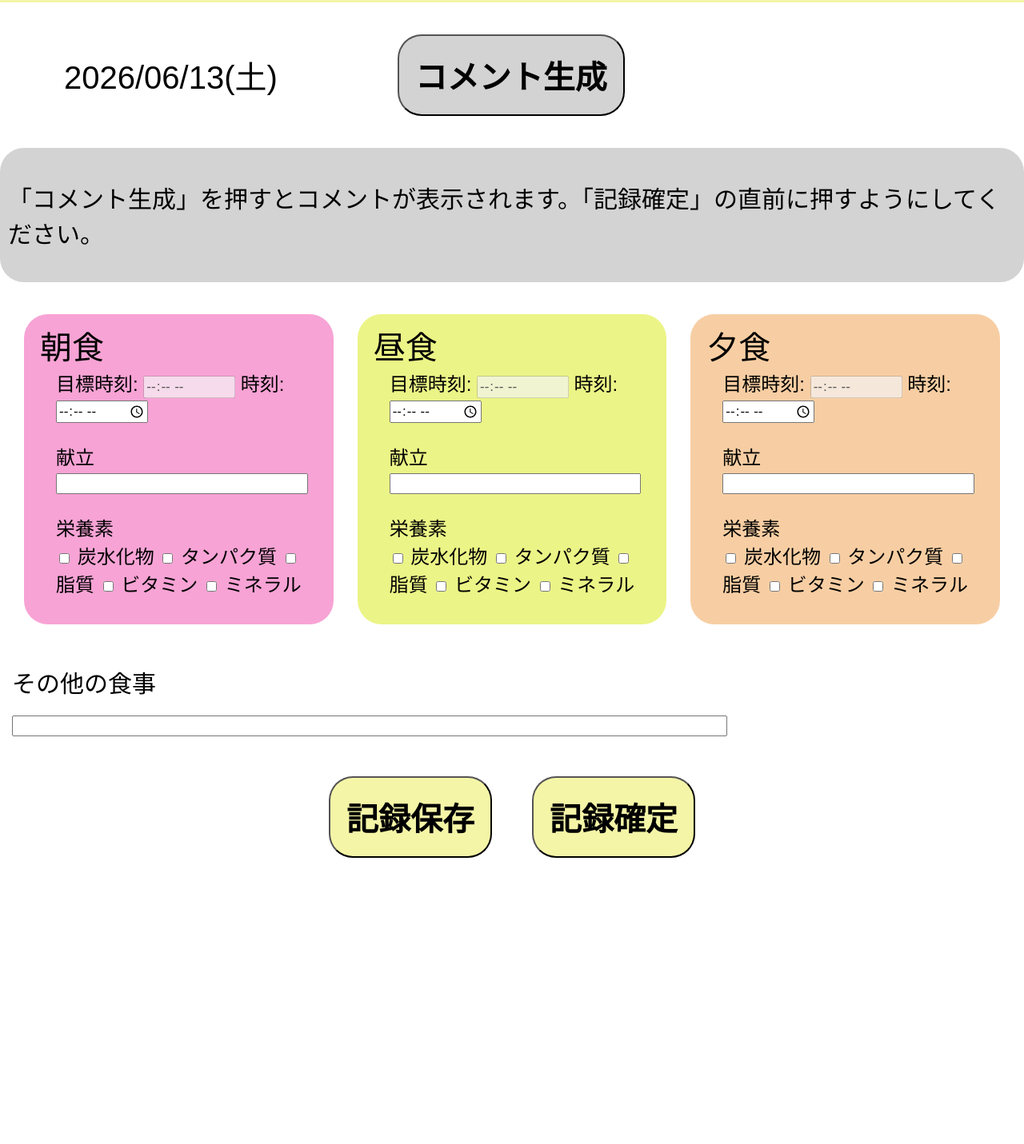
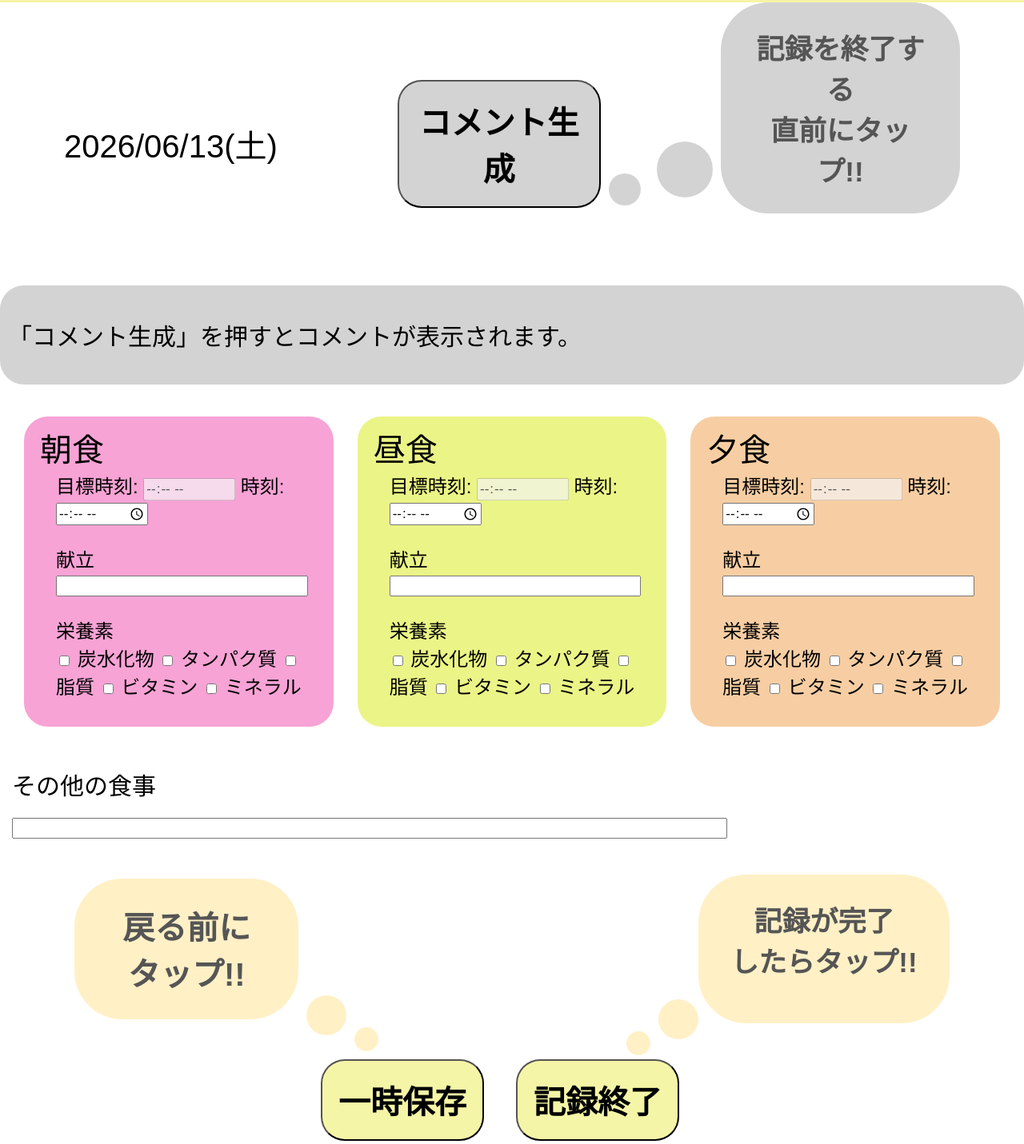
Before and after one commit to NakahashiRiko/Kokokara, a plain HTML site: page mealApp.html in a window 1280 px wide. Shown: the part 97-1528 px from the top of the page at 80% size. Before the commit the page ends 1200 px from the top, so only its background shows below. Drawn offline with Linux system fonts and the light colour scheme; no server answers.

Commit message:
mealApp.html ・ボタンの名称変更 mealApp.css ・3つのボタンの操作を促すテキストを作った。ネットにあった吹き出しのデザインを参考に。

```diff
--- a/frontEnd/src/js/mealApp.js
+++ b/frontEnd/src/js/mealApp.js
@@ -152,7 +152,7 @@ function createMealDataObject() {
     if (otherInput) mealDataObj.meal.other = otherInput.value;
 
     const commentText = document.getElementById('comment');
-    if (commentText && commentText.textContent !== "「コメント生成」を押すとコメントが表示されます。「記録確定」の直前に押すようにしてください。") {
+    if (commentText && commentText.textContent !== "「コメント生成」を押すとコメントが表示されます。「記録終了」の直前に押すようにしてください。") {
         mealDataObj.meal.comment = commentText.textContent;
     }
 
@@ -160,7 +160,7 @@ function createMealDataObject() {
 }
 //---------------------追加④ここまで---------------------
 
-// 「記録確定」ボタンが押されたときの保存イベント
+// 「記録終了」ボタンが押されたときの保存イベント
 document.getElementById('finish_today_btn').addEventListener('click', async () => {
     //--------------ここから変更して良い。----------------------//
 
@@ -408,11 +408,11 @@ function checkUnfilledFields(mealType, mealName){
     }
 }
 
-//-------------------------[機能6]記録保存ボタンの動作-------------------------//
-//記録保存ボタンをHTMLから取得
+//-------------------------[機能6]一時保存ボタンの動作-------------------------//
+//一時保存ボタンをHTMLから取得
 const finishBtn = document.getElementById('save_records_btn');
 
-//記録保存ボタンがクリックされたときの動作（ここで全体の指揮をとる）
+//一時保存ボタンがクリックされたときの動作（ここで全体の指揮をとる）
 finishBtn.addEventListener('click', async () => {
 
     //-------------------------[機能7]ボタンを押すとその時点で記入済みの内容をdisabledにする-------------------------//
@@ -432,7 +432,7 @@ finishBtn.addEventListener('click', async () => {
 });
 
 //-------------------------[機能8]コメント生成ボタンの動作-------------------------//
-//記録保存ボタンをHTMLから取得
+//コメント生成ボタンをHTMLから取得
 const commentBtn = document.getElementById('create_comment_btn');
 
 //コメント生成ボタンがクリックされた時の動作
--- a/mealApp.css
+++ b/mealApp.css
@@ -55,6 +55,49 @@ input{
     border-radius: 30px;/*ボックスの角を丸くする。*/
     padding: 20px;/*ボタン内の余白を設定*/
     cursor: pointer;/*マウスポインタがこのテキストの上に来たとき、クリックできることを示すポインタに変わる。*/
+}
+
+/*「コメント生成」ボタンの左横に表示されるテキスト。吹き出しにしてユーザビリティを向上*/
+#create_comment_btn_text{
+    position: relative;
+    /* ボタンのすぐ左横に配置されるように調整 */
+    padding: 30px 40px;
+    background: #d3d3d3; /* ふきだしの色 */
+    border-radius: 60px;
+    font-weight: bold;
+    color: #555;
+    text-align: center;
+    font-size: 35px;
+    margin: 0px 0px 90px 0px;
+}
+
+/* 泡の小さい丸（一番右、ボタンにくっつく方） */
+#create_comment_btn_text:before{
+    content: "";
+    position: absolute;
+    left: -140px;
+    width: 40px;
+    height: 40px;
+    bottom: 10px;
+    background: #d3d3d3;
+    border-radius: 50%;
+}
+
+/* 泡の中くらいの丸（右から2番目） */
+#create_comment_btn_text:after{
+    content: "";
+    position: absolute;
+    left: -80px;
+    width: 70px;
+    height: 70px;
+    bottom: 20px;
+    background: #d3d3d3;
+    border-radius: 50%;
+}
+
+#create_comment_btn_text p{
+    margin: 0;
+    padding: 0;
 }
 
 /*コメント文が生成されるボックスのデザイン*/
@@ -134,20 +177,19 @@ input{
     width: 100%;
 }
 
-/*その他の食事の入力欄の拡大。*/
-#other_meals_input{
-    margin-top: 20px;/*上の余白を20px。これを入れると次の内容との間に余白ができる。*/
-    margin-bottom: 20px;/*下の余白を20px。これを入れると次の内容との間に余白ができる。*/
-    width: 70%;
-}
-
 /*「その他の食事」テキストのデザイン。*/
 #other_meals-title{
     margin-left: 15px;/*タイトルの左側の余白を15px。これを入れるとタイトルが右側に少し移動する。*/
     font-size: 30px;/*文字サイズの指定*/
 }
 
-/*「記録保存」ボタンと「記録確定」ボタンのデザイン。*/
+/*その他の食事の入力欄の拡大。*/
+#other_meals_input{
+    margin-top: 20px;/*上の余白を20px。これを入れると次の内容との間に余白ができる。*/
+    width: 70%;
+}
+
+/*「一時保存」ボタンと「記録終了」ボタンのデザイン。*/
 #save_records_btn, #finish_today_btn{
     font-size: 40px;/*ボタンのサイズを拡大*/
     background-color: #f5f5a7;/*背景色の指定。タイトルの背景色と一致させた。*/
@@ -157,10 +199,107 @@ input{
     cursor: pointer;/*マウスポインタがこのテキストの上に来たとき、クリックできることを示すポインタに変わる。*/
 }
 
-/*「記録保存」ボタンと「記録確定」ボタンのデザイン。boxごとだとボタン自体のデザインは作れない。*/
+/*「一時保存」ボタンと「記録終了」ボタンのデザイン。boxごとだとボタン自体のデザインは作れない。*/
 #bottom-btns-box{
     display: flex;/*ボックスなのでboxのデザイン内で書く。*/
     justify-content: center;/*テキストを縦方向の中央に揃える。これにより「コメント生成」ボタンがテキストと同じラインに並ぶ。*/
     margin-bottom: 30px;/*下の余白を30px。*/
-    gap: 50px;/*要素(ボタン)同士の間隔を20pxに自分で設定。*/
+    margin-right: 30px;
+    gap: 40px;/*要素(ボタン)同士の間隔を20pxに自分で設定。*/
+    font-size: 35px;
 }
+
+/*吹き出しデザインの引用
+https://saruwakakun.com/html-css/reference/speech-bubble#section5
+*/
+
+#bottom-text-box{
+    position: relative;
+    display: flex;
+    justify-content: center;
+    gap: 500px;
+    margin-bottom: 10px;
+    margin-top: -20px;
+}
+
+#save_records_btn_text{
+    position: relative;
+    /* ボタンのすぐ左横に配置されるように調整 */
+    padding: 30px 60px;
+    background: #fff0c6; /* ふきだしの色 */
+    border-radius: 60px;
+    font-weight: bold;
+    color: #555;
+    text-align: center;
+    font-size: 40px;
+}
+
+/* 泡の小さい丸(一番右)*/
+#save_records_btn_text:before{
+    content: "";
+    position: absolute;
+    left: 350px;/*左側からみたx座標。数値が大きいほど右にいく。rightでも指定可能だが数値が大きくなると左に行くため直感的にわかりにくい*/
+    width: 30px;/*丸の(横)幅*/
+    height: 30px;/*丸の(縦)幅、高さのこと*/
+    bottom: -40px;/*丸のy座標。数値が大きいほど上に行く*/
+    background: #fff0c6;
+    border-radius: 50%;
+}
+
+/* 泡の大きい丸(右から2番目)*/
+#save_records_btn_text:after{
+    content: "";
+    position: absolute;
+    left: 290px;
+    width: 50px;
+    height: 50px;
+    bottom: -20px;
+    background: #fff0c6;
+    border-radius: 50%;
+}
+
+#save_records_btn_text p{
+    margin: 0;
+    padding: 0;
+}
+
+#finish_today_btn_text{
+    position: relative;
+    /* ボタンのすぐ左横に配置されるように調整 */
+    padding: 30px 40px;
+    background: #fff0c6; /* ふきだしの色 */
+    border-radius: 60px;
+    font-weight: bold;
+    color: #555;
+    text-align: center;
+    font-size: 35px;
+}
+
+/* 泡の小さい丸（一番右、ボタンにくっつく方） */
+#finish_today_btn_text:before{
+    content: "";
+    position: absolute;
+    left: -90px;
+    width: 30px;
+    height: 30px;
+    bottom: -40px;
+    background: #fff0c6;
+    border-radius: 50%;
+}
+
+/* 泡の中くらいの丸（右から2番目） */
+#finish_today_btn_text:after{
+    content: "";
+    position: absolute;
+    left: -50px;
+    width: 50px;
+    height: 50px;
+    bottom: -20px;
+    background: #fff0c6;
+    border-radius: 50%;
+}
+
+#finish_today_btn_text p{
+    margin: 0;
+    padding: 0;
+}
--- a/mealApp.html
+++ b/mealApp.html
@@ -27,12 +27,15 @@
             <p>
                 <button id="create_comment_btn">コメント生成</button>
             </p>
+
+            <!--記録保存ボタンの左横に表示されるテキスト。吹き出しにしてユーザビリティを向上-->
+            <p id="create_comment_btn_text">記録を終了する<br>直前にタップ!!</p>
         </div>
 
         <div id="comment-box">
             <!--コメント文が表示されるフィールド。-->
             <!--「コメント生成」を押すとコメントが表示されます。「記録確定」の直前に押すようにしてください。-->
-            <p id="comment">「コメント生成」を押すとコメントが表示されます。「記録確定」の直前に押すようにしてください。</p>
+            <p id="comment">「コメント生成」を押すとコメントが表示されます。</p>
         </div>
 
         <!--3食すべてを囲むタグ。朝昼夕の食事欄を横一列に並べるために作成。-->
@@ -120,12 +123,21 @@
             </p>
         </div>
 
+        <div id="bottom-text-box">
+            <!--記録保存ボタンの左横に表示されるテキスト。吹き出しにしてユーザビリティを向上-->
+            <p id="save_records_btn_text">戻る前に<br>タップ!!</p>
+
+            <!--記録確定ボタンの右横に表示されるテキスト。吹き出しにしてユーザビリティを向上-->
+            <p id="finish_today_btn_text">記録が完了<br>したらタップ!!</p>
+        </div>
+
+
         <div id="bottom-btns-box">
             <!--記録を保存ボタン。画面右下に表示させるようにする。現段階での入力の蹴りがついたら押してもらう。ここで現時点での食事回数、不足栄養素を表示する。-->
-            <button id="save_records_btn">記録保存</button>
+            <button id="save_records_btn">一時保存</button>
 
             <!--確定ボタン。画面右下に表示させるようにする。その日の入力が完了したらこれを押すようにしてもらう。-->
-            <button id="finish_today_btn">記録確定</button>
+            <button id="finish_today_btn">記録終了</button>
         </div>
 
         <script type="module" src="frontEnd/src/js/mealApp.js"></script>
```
